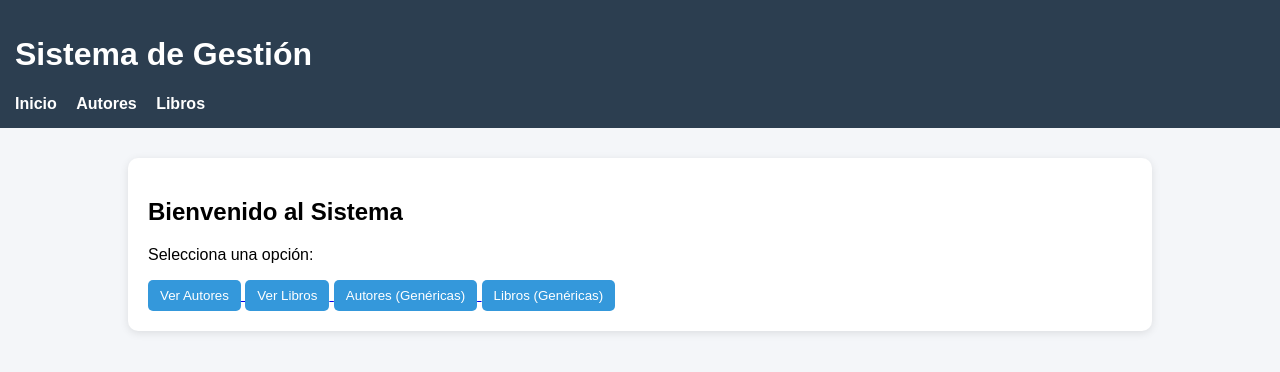
After one commit to sebastianUCC2024/almacenamientoLibros, a Django app: page / in a window 1280 px wide. The commit adds this page. Shown: the top 372 px of the page. Run offline with Django 5.2, Linux system fonts and the light colour scheme.

Commit message:
Agregando home

```diff
--- a/proyecto/gestion/templates/base.html
+++ b/proyecto/gestion/templates/base.html
@@ -1,21 +1,76 @@
 <!DOCTYPE html>
 <html>
 <head>
-    <title>Gestión</title>
+    <title>Sistema de Gestión</title>
     <style>
-        body { font-family: Arial; background:#f4f6f9; margin:0; }
-        header { background:#2c3e50; color:white; padding:15px; text-align:center; }
-        .container { width:80%; margin:30px auto; }
-        .card { background:white; padding:20px; border-radius:10px; box-shadow:0 2px 8px rgba(0,0,0,0.1); }
-        button { background:#3498db; color:white; border:none; padding:8px 12px; border-radius:5px; cursor:pointer; }
-        .danger { background:#e74c3c; }
-        a { text-decoration:none; }
+        body {
+            font-family: Arial;
+            background: #f4f6f9;
+            margin: 0;
+        }
+
+        header {
+            background: #2c3e50;
+            color: white;
+            padding: 15px;
+        }
+
+        nav {
+            margin-top: 10px;
+        }
+
+        nav a {
+            color: white;
+            margin-right: 15px;
+            text-decoration: none;
+            font-weight: bold;
+        }
+
+        nav a:hover {
+            text-decoration: underline;
+        }
+
+        .container {
+            width: 80%;
+            margin: 30px auto;
+        }
+
+        .card {
+            background: white;
+            padding: 20px;
+            border-radius: 10px;
+            box-shadow: 0 2px 8px rgba(0,0,0,0.1);
+        }
+
+        button {
+            background: #3498db;
+            color: white;
+            border: none;
+            padding: 8px 12px;
+            border-radius: 5px;
+            cursor: pointer;
+        }
+
+        .danger {
+            background: #e74c3c;
+        }
     </style>
 </head>
 <body>
-<header><h1>Sistema de Gestión</h1></header>
+
+<header>
+    <h1>Sistema de Gestión</h1>
+
+    <nav>
+        <a href="{% url 'inicio' %}">Inicio</a>
+        <a href="{% url 'lista_autores' %}">Autores</a>
+        <a href="{% url 'lista_libros' %}">Libros</a>
+    </nav>
+</header>
+
 <div class="container">
-{% block content %}{% endblock %}
+    {% block content %}{% endblock %}
 </div>
+
 </body>
 </html>
--- /dev/null
+++ b/proyecto/gestion/templates/gestion/inicio.html
@@ -0,0 +1,25 @@
+{% extends 'base.html' %}
+
+{% block content %}
+<div class="card">
+    <h2>Bienvenido al Sistema</h2>
+
+    <p>Selecciona una opción:</p>
+
+    <a href="{% url 'lista_autores' %}">
+        <button>Ver Autores</button>
+    </a>
+
+    <a href="{% url 'lista_libros' %}">
+        <button>Ver Libros</button>
+    </a>
+
+    <a href="{% url 'autor_list' %}">
+        <button>Autores (Genéricas)</button>
+    </a>
+
+    <a href="{% url 'libro_list' %}">
+        <button>Libros (Genéricas)</button>
+    </a>
+</div>
+{% endblock %}
--- a/proyecto/gestion/urls.py
+++ b/proyecto/gestion/urls.py
@@ -21,4 +21,5 @@ urlpatterns = [
     path('gen/libros/crear/', views.LibroCreateView.as_view(), name='libro_create'),
     path('gen/libros/editar/<int:pk>/', views.LibroUpdateView.as_view(), name='libro_update'),
     path('gen/libros/eliminar/<int:pk>/', views.LibroDeleteView.as_view(), name='libro_delete'),
+    path('', views.inicio, name='inicio'),
 ]
--- a/proyecto/gestion/views.py
+++ b/proyecto/gestion/views.py
@@ -130,3 +130,6 @@ class LibroDeleteView(DeleteView):
     model = Libro
     template_name = 'gestion/libro_delete.html'
     success_url = reverse_lazy('lista_libros')
+
+def inicio(request):
+    return render(request, 'gestion/inicio.html')
```
